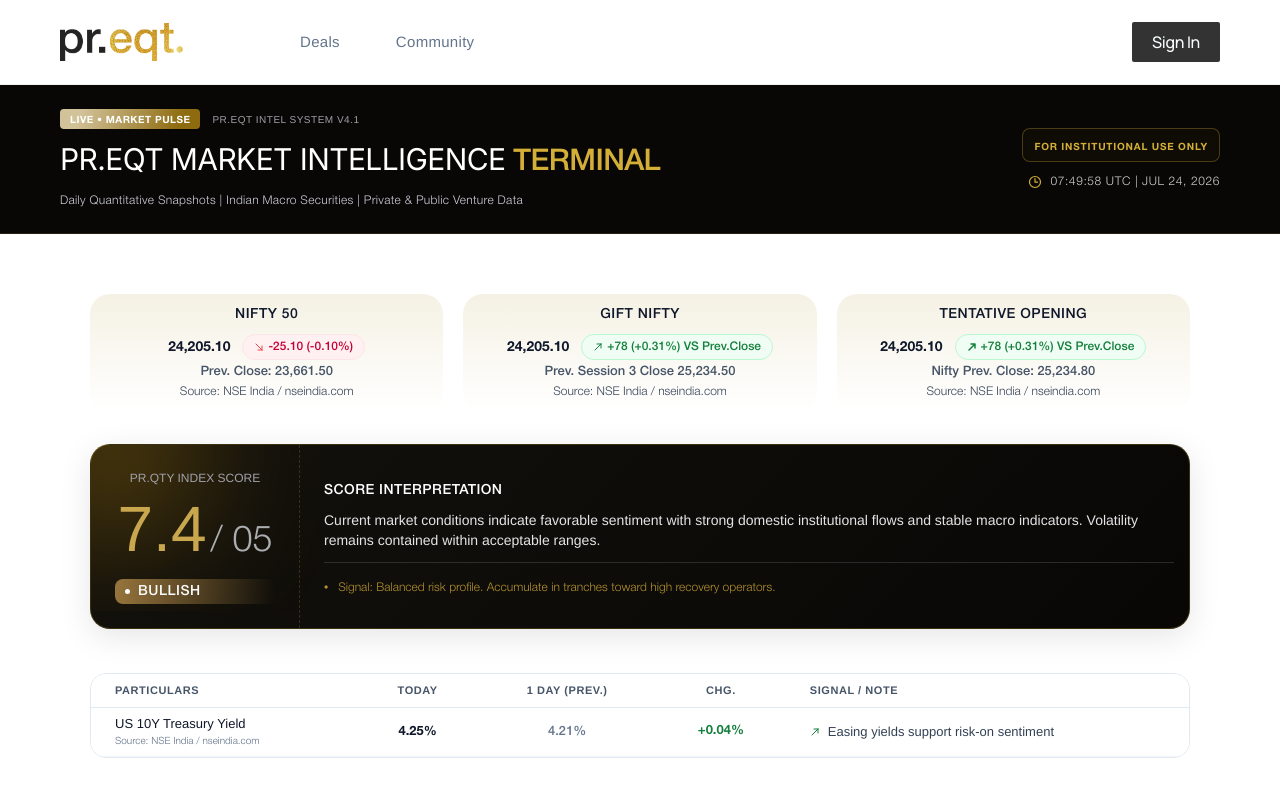
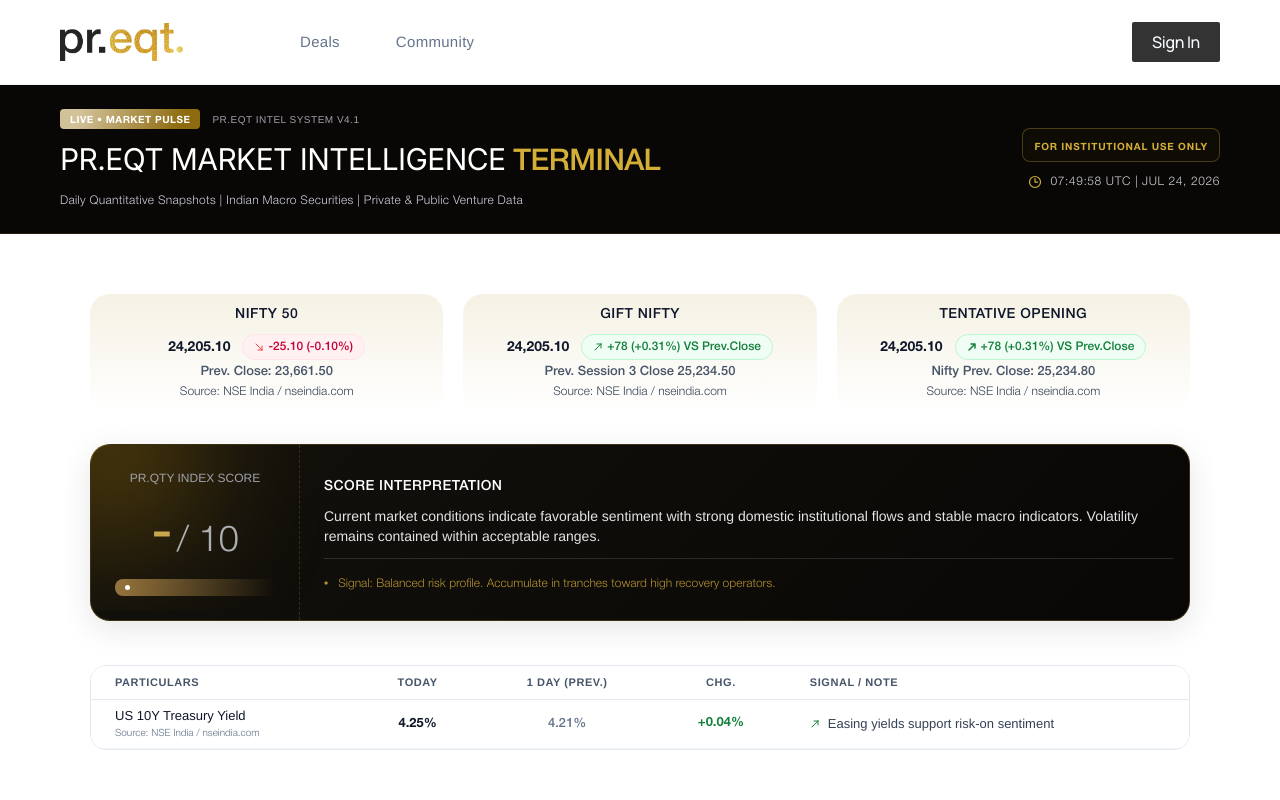
Before and after one commit to 2110aman/preqt-user, a Next.js app: page /market-analysis in a window 1280 px wide. Shown: the top 800 px of the page. Built offline with nearby package versions, Linux system fonts and the light colour scheme; no server answers; what react-google-recaptcha-v3 would draw is missing.

Commit message:
fix: update market index score display default and scale, and clear default remark text

```diff
--- a/src/app/market-analysis/page.jsx
+++ b/src/app/market-analysis/page.jsx
@@ -455,12 +455,12 @@
             <div className={styles.scoreBox}>
               <span className={styles.scoreLabel}>PR.QTY INDEX SCORE</span>
               <div className={styles.scoreValueRow}>
-                <span className={styles.scoreMain}>{postData?.index_score ?? "7.4"}</span>
-                <span className={styles.scoreMax}>/ 05</span>
+                <span className={styles.scoreMain}>{postData?.index_score ?? "-"}</span>
+                <span className={styles.scoreMax}>/ 10</span>
               </div>
               <div className={styles.bullishBadge}>
                 <span className={styles.bullishDot}></span>
-                {postData?.market_remark || "BULLISH"}
+                {postData?.market_remark || ""}
               </div>
             </div>
 
```
